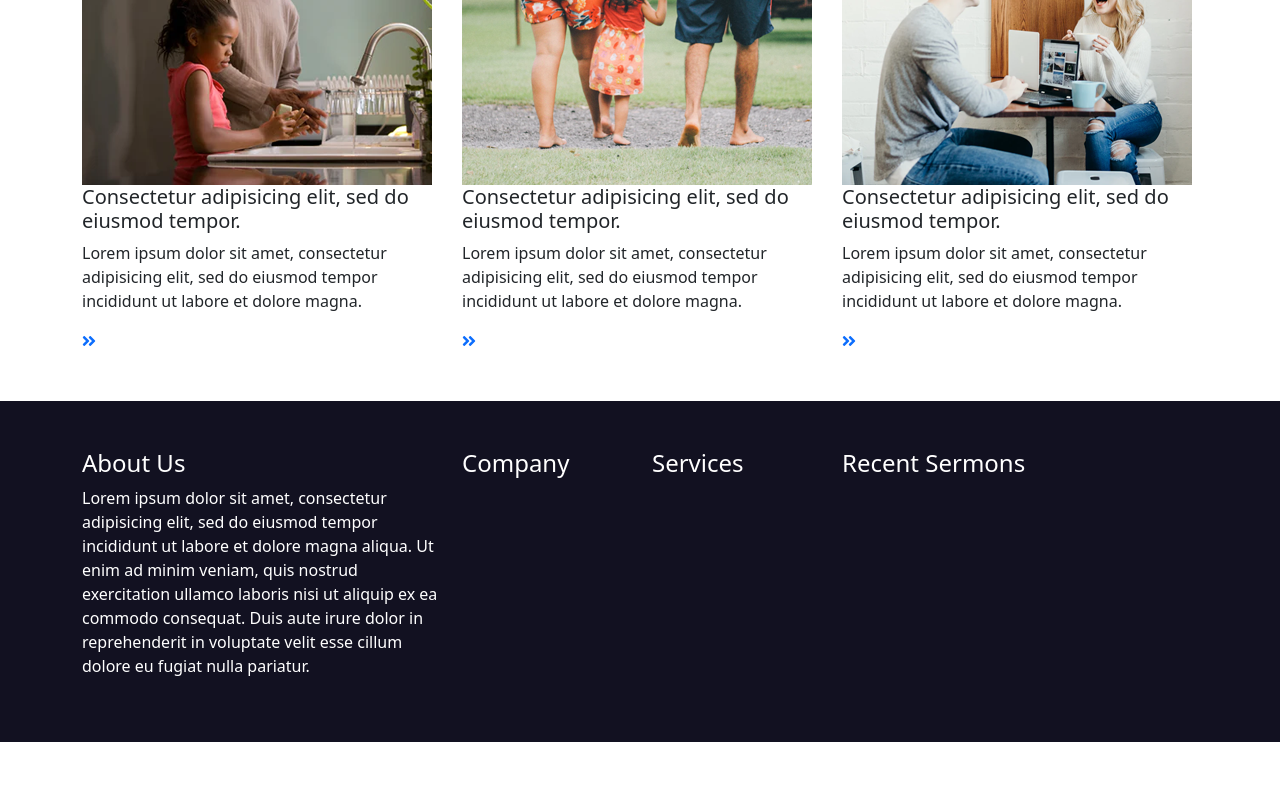
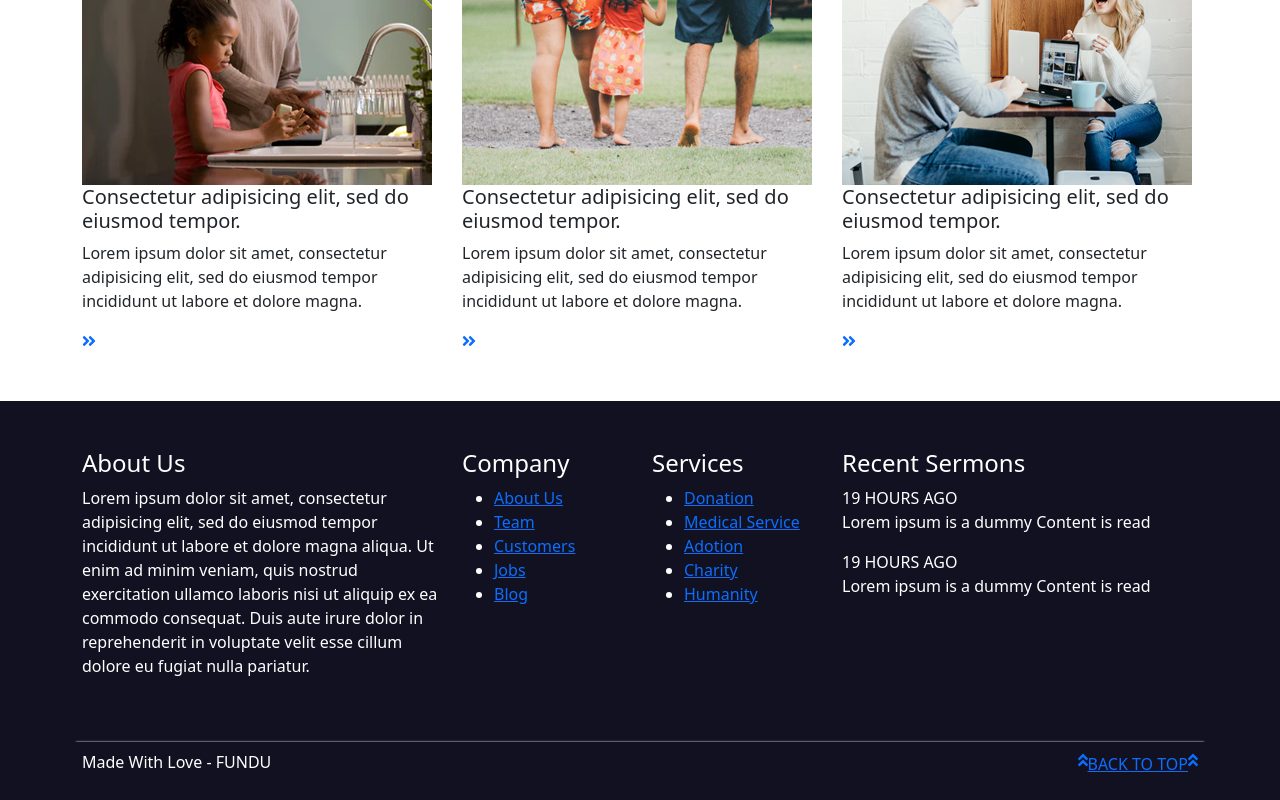
Before and after one commit to mazhars-git/test-project-bdevs, a React (Create React App) app: page / in a window 1280 px wide. Shown: the part 4729-5529 px from the top of the page. Before the commit the page ends 5471 px from the top, so only its background shows below. Built offline with nearby package versions, Linux system fonts and the light colour scheme.

Commit message:
all section created

```diff
--- a/src/Components/About/About.js
+++ b/src/Components/About/About.js
@@ -14,15 +14,35 @@ const About = () => {
                         <div className="row">
                             <div className="col-md-6">
                                 <h4>Company</h4>
+                                <ul>
+                                    <li><a href="#">About Us</a></li>
+                                    <li><a href="#">Team</a></li>
+                                    <li><a href="#">Customers</a></li>
+                                    <li><a href="#">Jobs</a></li>
+                                    <li><a href="#">Blog</a></li>
+                                </ul>
                             </div>
                             <div className="col-md-6">
                                 <h4>Services</h4>
+                                <ul>
+                                    <li><a href="#">Donation</a></li>
+                                    <li><a href="#">Medical Service</a></li>
+                                    <li><a href="#">Adotion</a></li>
+                                    <li><a href="#">Charity</a></li>
+                                    <li><a href="#">Humanity</a></li>
+                                </ul>
                             </div>
                         </div>
 
                     </div>
                     <div className="col-md-4">
                         <h4>Recent Sermons</h4>
+                        <span>19 HOURS AGO</span>
+                        <p>Lorem ipsum is a dummy Content is read
+                        </p>
+                        <span>19 HOURS AGO</span>
+                        <p>Lorem ipsum is a dummy Content is read
+                        </p>
                     </div>
                 </div>
             </div>
--- /dev/null
+++ b/src/Components/Css/Footer.css
@@ -0,0 +1,7 @@
+.footer{
+    background-color: #121121;
+    color: #fff;
+}
+.footer-content{
+    box-shadow: 0px -6px 2px -6px rgb(255 252 252);
+}
--- a/src/Components/Footer/Footer.js
+++ b/src/Components/Footer/Footer.js
@@ -1,10 +1,24 @@
+import { faAngleDoubleUp } from '@fortawesome/free-solid-svg-icons';
+import { FontAwesomeIcon } from '@fortawesome/react-fontawesome';
 import React from 'react';
+import '../Css/Footer.css';
 
 const Footer = () => {
     return (
-        <div>
-
-        </div>
+        <section className="footer">
+            <div className='container py-2 footer-content'>
+                <div className="d-flex justify-content-between">
+                    <p>Made With Love - <span className="fundu">FUNDU</span></p>
+                    <div>
+                        <a href="#" className='d-inline-flex'>
+                            <FontAwesomeIcon icon={faAngleDoubleUp} />
+                            <p>BACK TO TOP</p>
+                            <FontAwesomeIcon icon={faAngleDoubleUp}
+                        /></a>
+                    </div>
+                </div>
+            </div>
+        </section>
     );
 };
 
```
